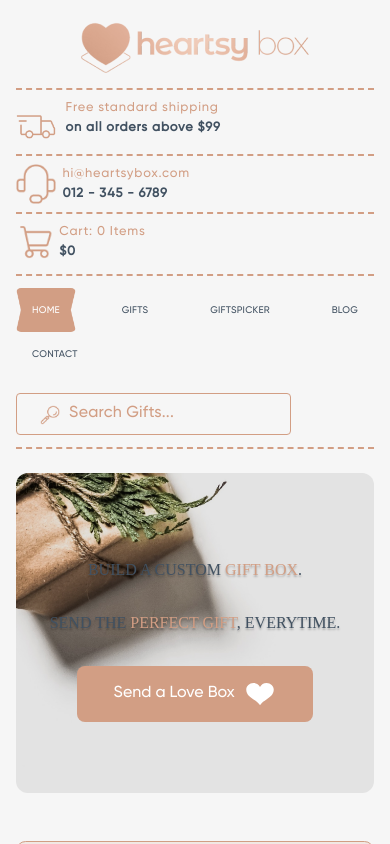
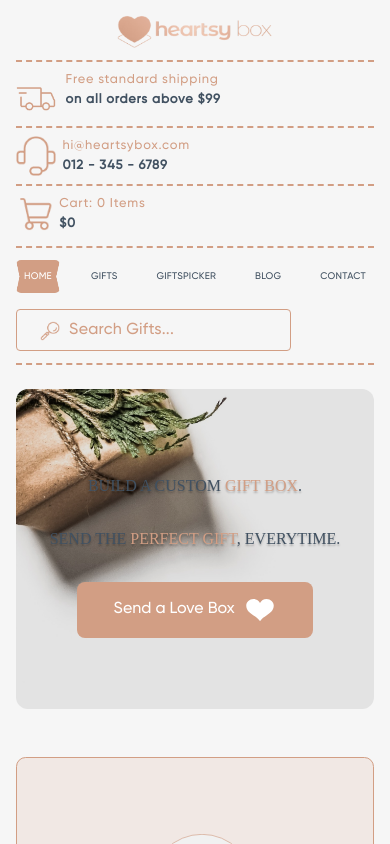
Before and after one commit to HaiderLevi/heartsybox, a React (Vite) app: page / in a window 390 px wide. Shown: the top 844 px of the page. Built offline with nearby package versions, Linux system fonts and the light colour scheme; a web font is replaced by a local one.

Commit message:
fix responsiveness issues part 8

```diff
--- a/src/css/navbar.css
+++ b/src/css/navbar.css
@@ -308,6 +308,7 @@
 
     .nav-menu-list-item {
         font-size: 1.2rem;
+        padding: 0.5rem 1rem;
     }
 
     .nav-menu-search-item {
@@ -323,6 +324,13 @@
     }
 }
 
+@media only screen and (max-width: 576px) {
+    .top-banner-logo img {
+        width: 20rem;
+        height: 6rem;
+    }
+}
+
 @media only screen and (max-width: 400px) {
     .nav-menu-list {
         flex-wrap: wrap;
```
